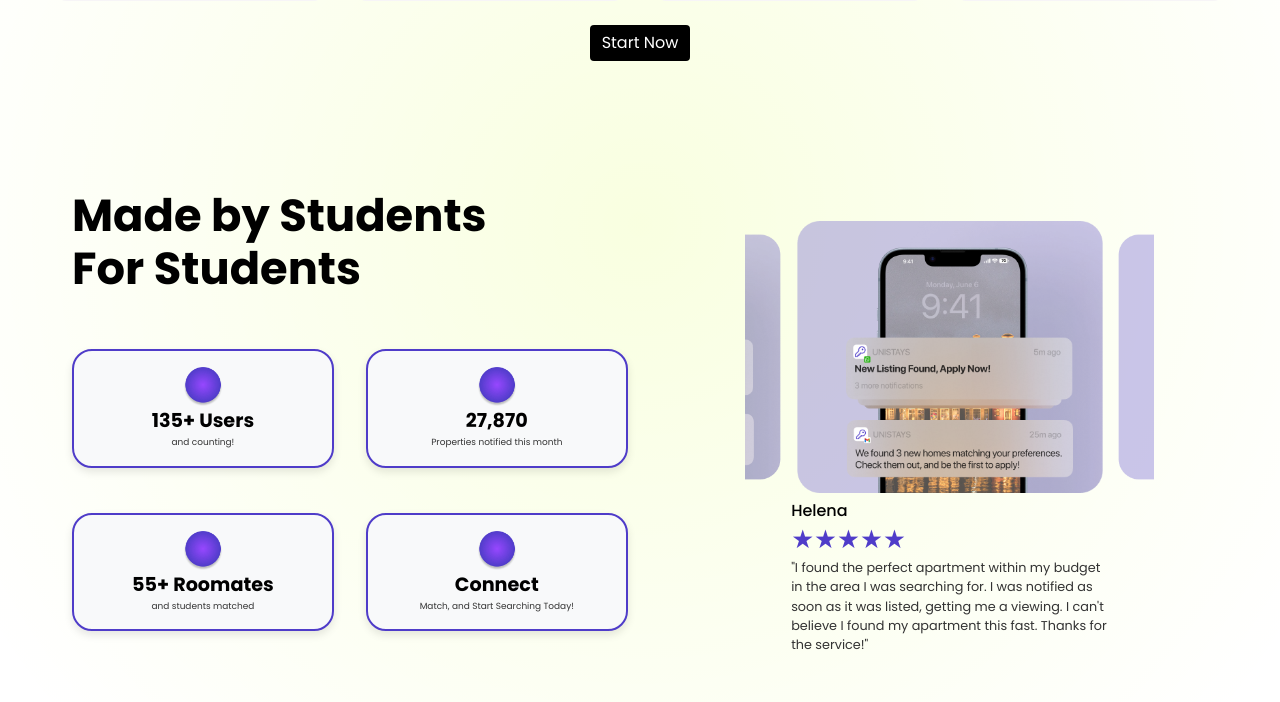
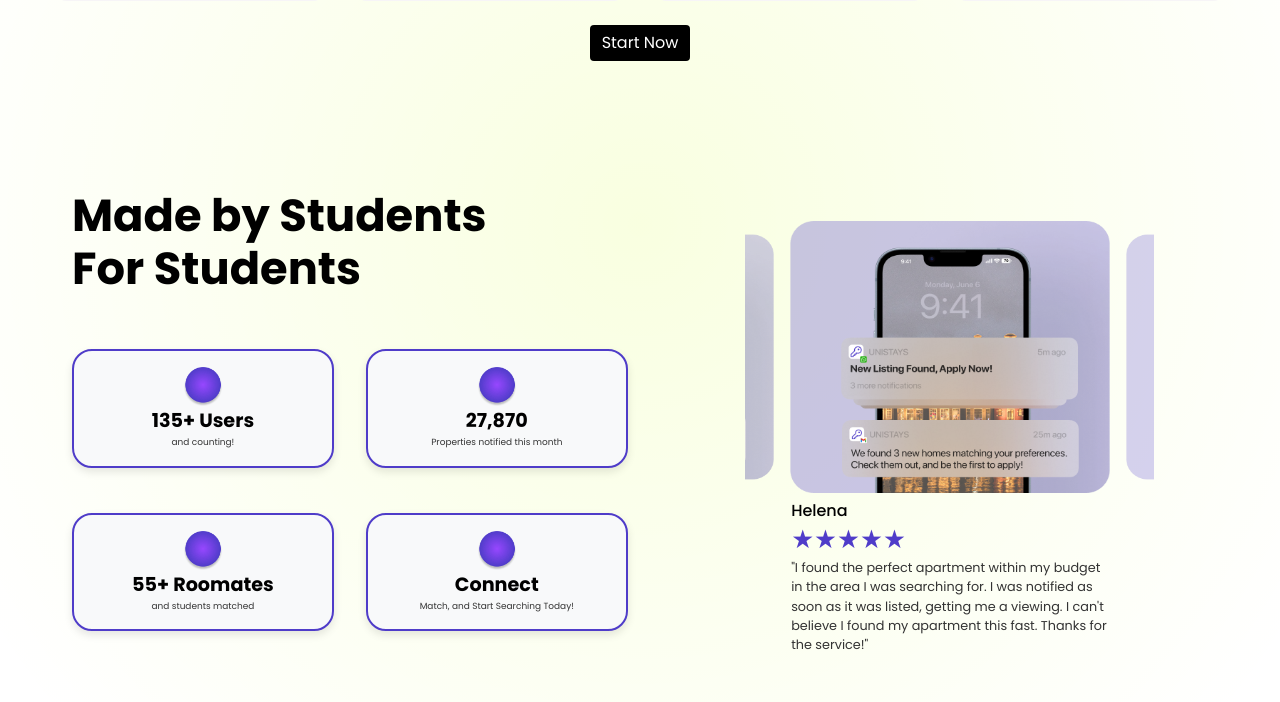
Before and after one commit to JoaoNicastro/Renting-Site, a Node server app: template Code_site/views/pages/discover.ejs in a window 1280 px wide. Shown: the part 1879-2581 px from the top of the page. Run offline with Node 20, Linux system fonts and the light colour scheme; the template is opened without the code that fills it, so the values that code supplies are empty.

Commit message:
Pending changes exported from your codespace

```diff
--- a/Code_site/views/css/styles.css
+++ b/Code_site/views/css/styles.css
@@ -481,24 +481,28 @@
 .image-slider .slider-img {
     max-height: 17rem;
     max-width: 20rem;
-    width: 30vw;
-    position: relative;
-    transition: transform 5s ease-in-out;
+    width: 32vw;
+    position: absolute;
+    transition: transform 0.5s ease-in-out;
     background-size: cover;
     background-position: center;
 }
 
 .left-image {
-    transform: scale(0.9);
+    transform: scale(0.8); /* Smaller scale */
+    opacity: 0.8; /* Slightly more visible than other side images */
 }
 
 .center-image {
     transform: translateX(0);
-    z-index: 1; /* Make sure the center image is on top */
+    z-index: 10; /* Make sure the center image is on top */
+    opacity: 1; /* Fully visible for center image */
+    transform: scale(1); /* No scaling applied to the center image */
 }
 
 .right-image {
-    transform: scale(0.9);
+    transform: scale(0.8); /* Smaller scale */
+    opacity: 0.8; /* Slightly more visible than other side images*/
 }
 
 .slider-image img {
--- a/Code_site/views/pages/discover.ejs
+++ b/Code_site/views/pages/discover.ejs
@@ -165,9 +165,6 @@
                     <div class="testimonial-container">
                         <div class="testimonial">
                             <div class="image-slider">
-                                <img src="../img/Shot-iphone1.png" alt="Image 1" class="slider-img left-image">
-                                <img src="../img/Shot-iphone1.png" alt="Image 2" class="slider-img center-image">
-                                <img src="../img/Shot-iphone1.png" alt="Image 3" class="slider-img right-image">
                             </div>
                             <div class="testimonial-text">
                                 <h3>Helena</h3>
@@ -189,30 +186,71 @@
             "../img/Shot-iphone1.png",
             "../img/Shot-iphone1.png",
             "../img/Shot-iphone1.png",
-            "../img/Shot-iphone1.png",
-            // Add more as needed
+            "../img/Should.png",
+            // Add more images as needed
         ];
-        let current = 0; // Current index of the center image
+        let current = 1; // Start at 1 to make the first image appear centered initially
 
-        const leftImageDiv = document.querySelector('.left-image');
-        const centerImageDiv = document.querySelector('.center-image');
-        const rightImageDiv = document.querySelector('.right-image');
+        const sliderContainer = document.querySelector('.image-slider');
+        const images = imagePaths.map(src => {
+            const img = document.createElement('img');
+            img.className = 'slider-img';
+            img.src = src;
+            sliderContainer.appendChild(img);
+            return img;
+        });
 
-        function updateImageDivs() {
-            // Update image divs with new images based on current index
-            leftImageDiv.src = imagePaths[(current + imagePaths.length - 1) % imagePaths.length];
-            centerImageDiv.src = imagePaths[current];
-            rightImageDiv.src = imagePaths[(current + 1) % imagePaths.length];
+        function updateStyles() {
+            images.forEach((img, index) => {
+                let position = (index - current) * 100; // Calculate position for each image
+                img.style.transform = `translateX(${position}%)`; // Apply the movement
+
+                img.style.zIndex = index === current ? 10 : 5; // Ensure center image is always on top
+
+                // Adjust the size of left and right images
+                if (index !== current) {
+                    img.style.transform += ' scale(0.9)'; // Adjust the width as needed
+                } else {
+                    img.style.transform += ' scale(1)'; // Set the width back to 100% for the center image
+                }
+            });
+
+            images.forEach(img => img.className = 'slider-img');
+
+            // Apply specific classes to the left and right images based on current index
+            const leftIndex = (current - 1 + imagePaths.length) % imagePaths.length;
+            const rightIndex = (current + 1) % imagePaths.length;
+
+            images.forEach(img => { img.classList.remove('left-image', 'center-image', 'right-image'); });
+            images[leftIndex].classList.add('left-image');
+            images[current].classList.add('center-image');
+            images[rightIndex].classList.add('right-image');
         }
 
         function slideImages() {
-            // Slide images by updating the current index
             current = (current + 1) % imagePaths.length;
-            updateImageDivs();
+            if (current === imagePaths.length) {
+                // If current index reaches the end, reset it to 1
+                current = 1;
+                // Update the styles to make the transition to the first image seamless
+                updateStyles();
+                // Reset the transition animation to prevent it from transitioning to the first image
+                setTimeout(() => {
+                    sliderContainer.style.transition = 'none';
+                    current = 1;
+                    updateStyles();
+                    setTimeout(() => {
+                        sliderContainer.style.transition = 'transform 0.5s ease-in-out';
+                    });
+                }, 500);
+            } else {
+                // Update styles normally
+                updateStyles();
+            }
         }
 
-        // Initial setup
-        updateImageDivs();
+        // Set initial styles
+        updateStyles();
 
         // Start the automatic sliding every 5 seconds
         setInterval(slideImages, 5000);
```
